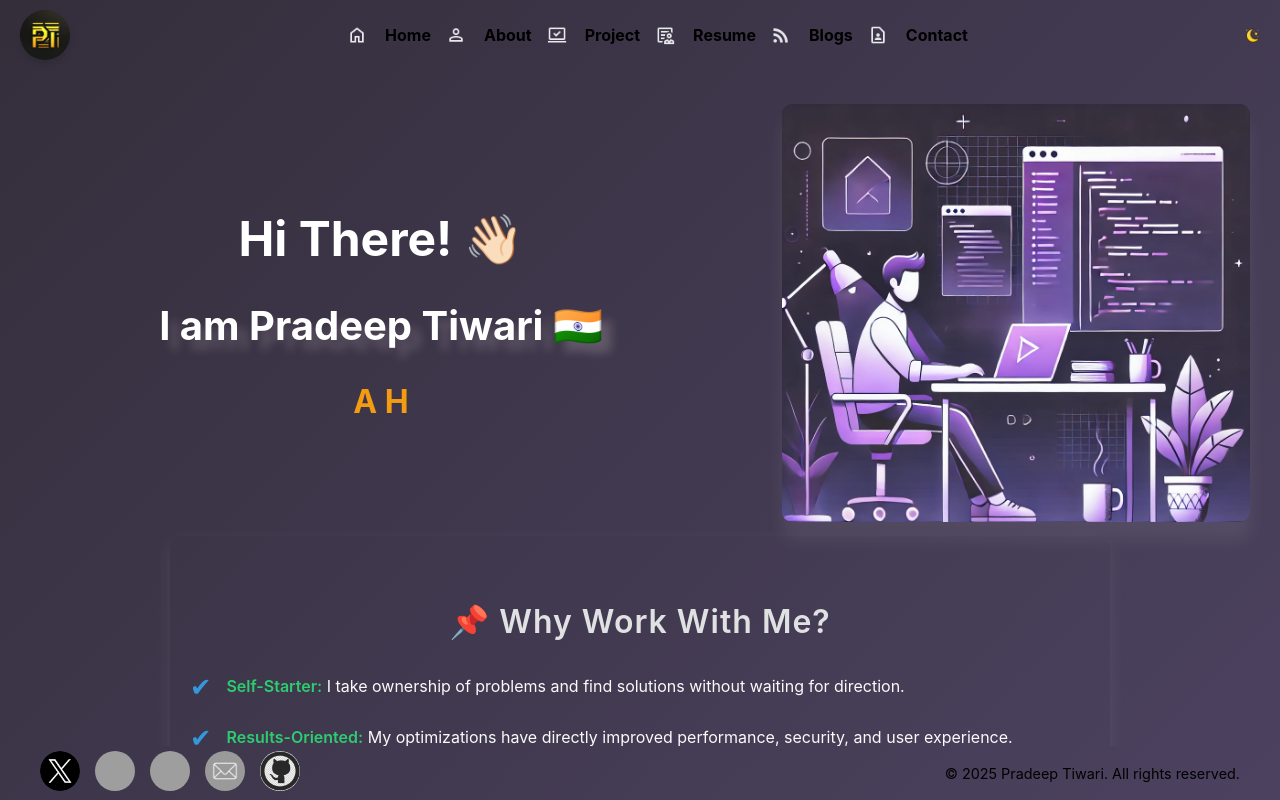
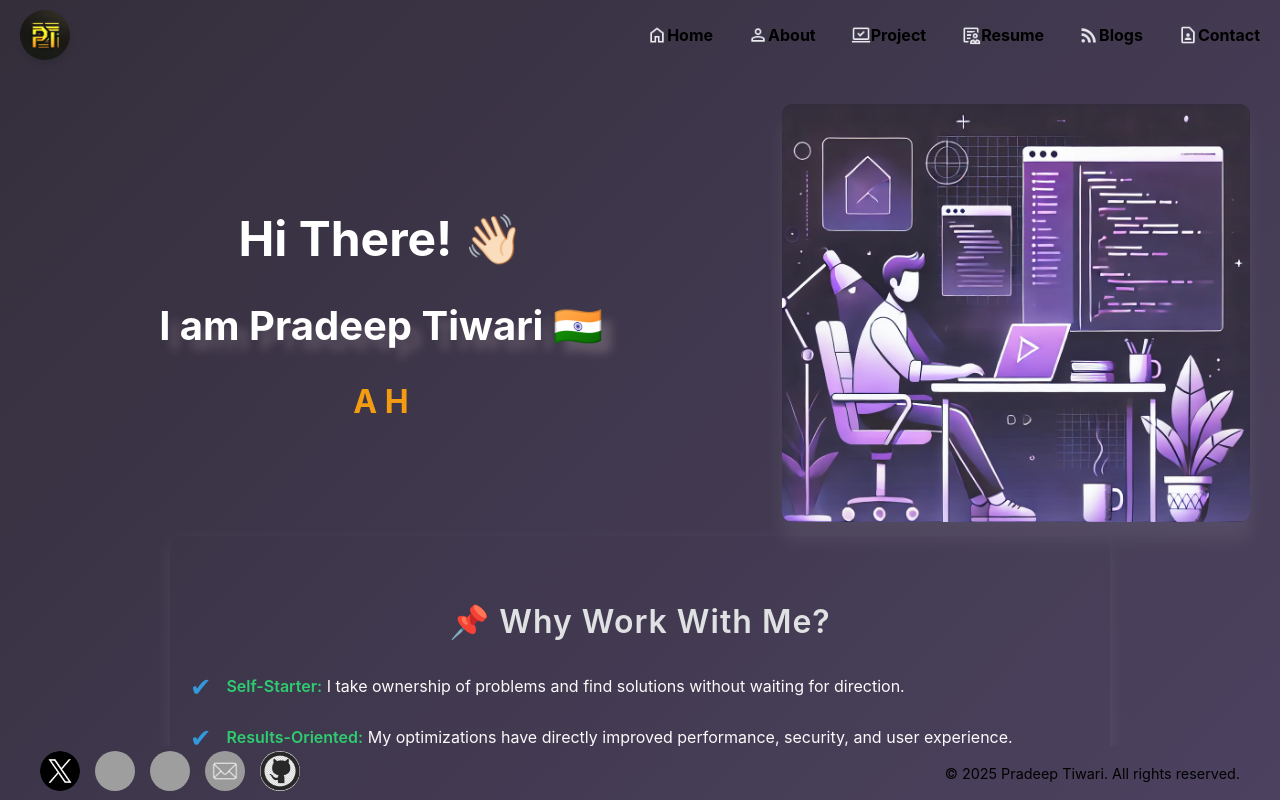
Before and after one commit to pradeepkni382/MyPortfolio, a React (Create React App) app: page / in a window 1280 px wide. Built offline with nearby package versions, Linux system fonts and the light colour scheme; grey boxes are pictures that could not be loaded.

Commit message:
w06/task/ticket/reduced space between image and text in nav item, and removed gap
- Implementation:-

```diff
--- a/src/layouts/LandingPage.js
+++ b/src/layouts/LandingPage.js
@@ -59,9 +59,9 @@ const LandingPage = () => {
             Contact
           </NavItem>
         </Nav>
-        <ThemeToggle onClick={toggleTheme}>
+        {/* <ThemeToggle onClick={toggleTheme}>
           <img src={isDarkMode ? sunIcon : moonIcon} alt="Toggle Theme" />
-        </ThemeToggle>
+        </ThemeToggle> */}
       </Header>
       <Main isDarkMode={isDarkMode}>
         <Outlet />
@@ -148,7 +148,7 @@ const FooterContent = styled.div`
 
 const Nav = styled.nav`
   display: flex;
-  gap: 15px;
+  gap: 35px;
 `;
 
 const NavItem = styled(Link)`
@@ -159,7 +159,7 @@ const NavItem = styled(Link)`
   padding-bottom: 5px;
   display: flex;
   align-items: center;
-  gap: 10px;
+  // gap: 10px;
 
   &::before {
     content: '';
@@ -169,7 +169,7 @@ const NavItem = styled(Link)`
     background-image: ${({ icon }) => `url(${icon})`};
     background-size: cover;
     background-position: center;
-    margin-right: 8px;
+    // margin-right: 8px;
   }
 
   &:hover {
```
